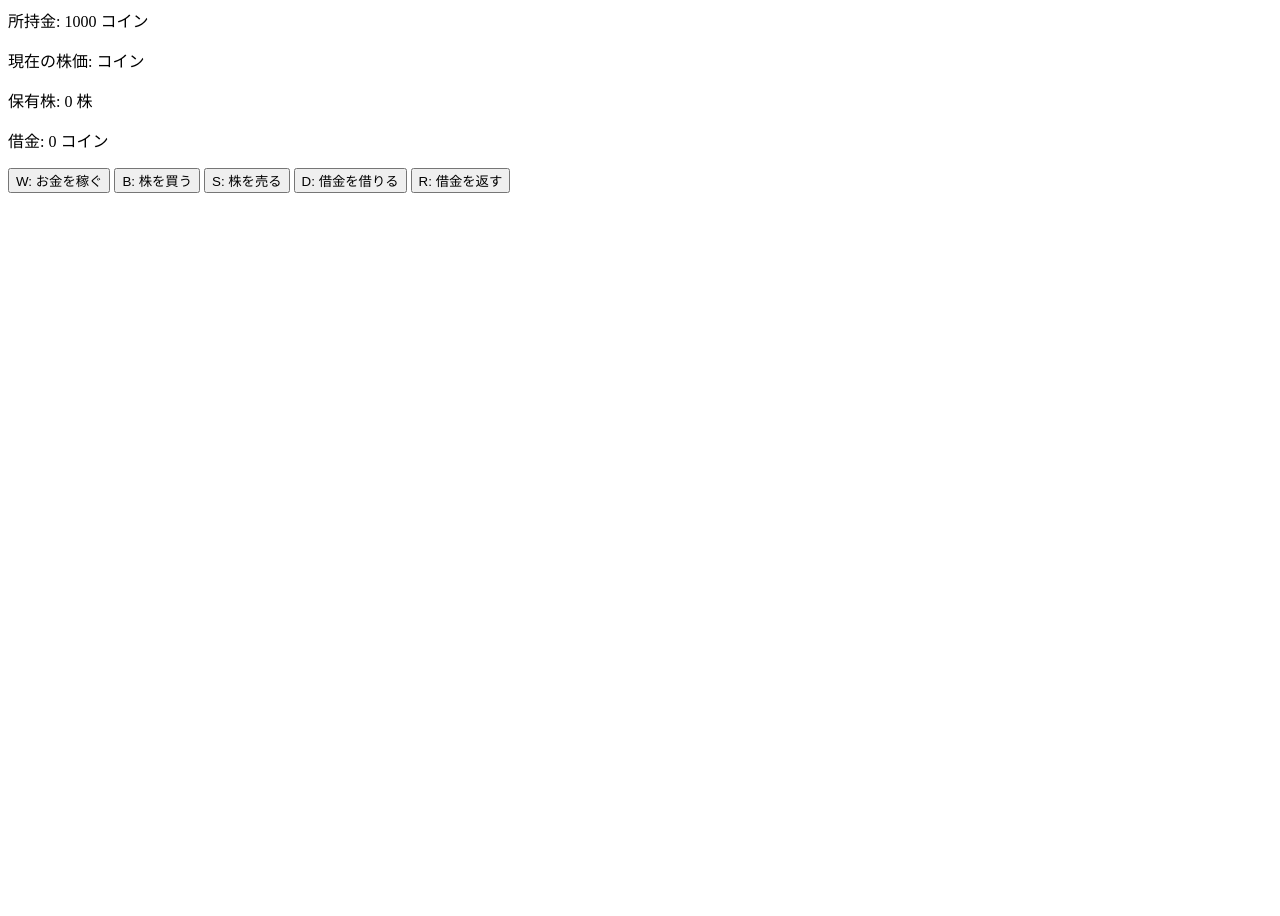
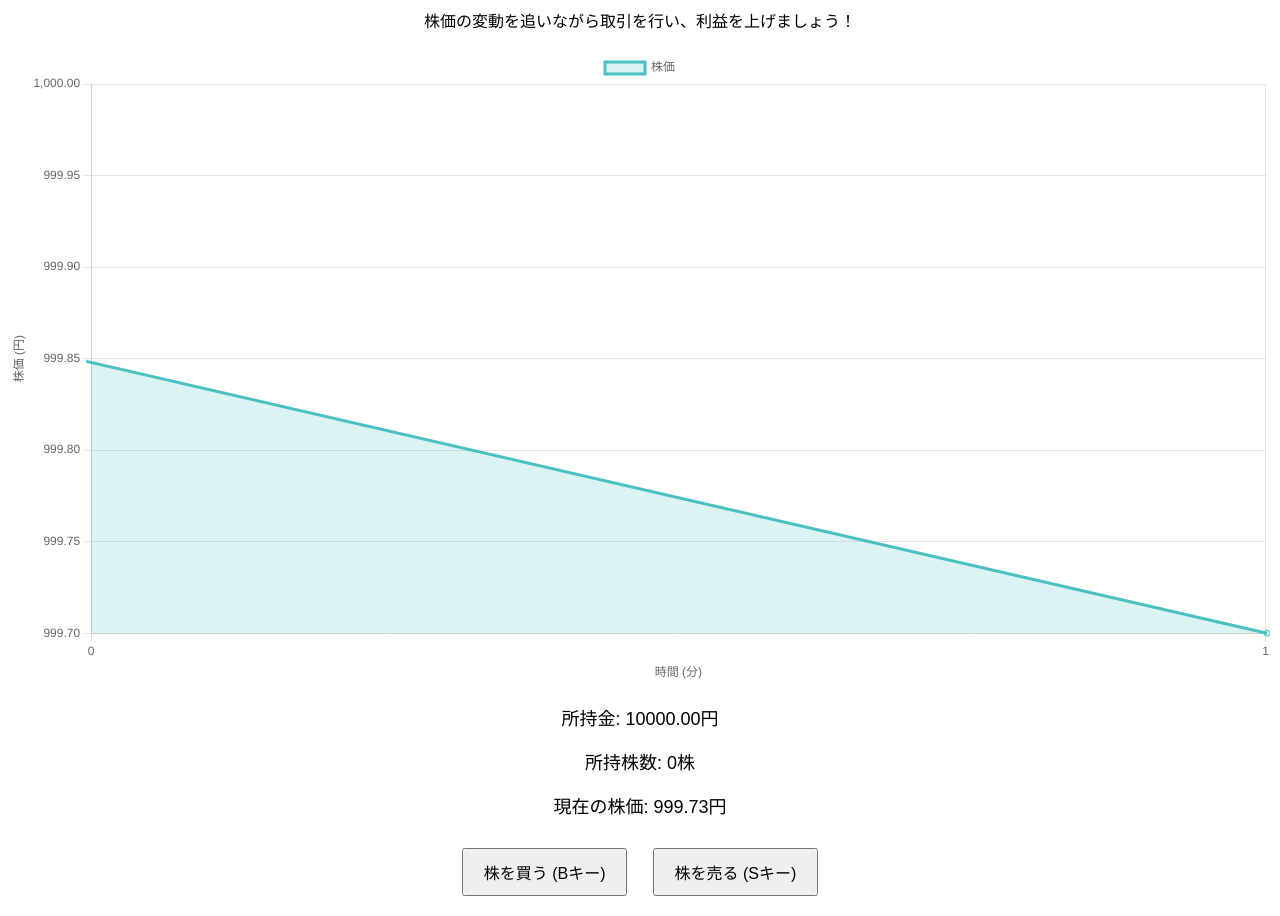
Before and after one commit to Wataamee777/tradegame, a plain HTML site: page index.html in a window 1280 px wide. Shown: the part 81-997 px from the top of the page. Before the commit the page ends 800 px from the top, so only its background shows below. Drawn offline with nearby package versions, Linux system fonts and the light colour scheme.

Commit message:
Update index.html

```diff
--- a/index.html
+++ b/index.html
@@ -1,23 +1,205 @@
 <!DOCTYPE html>
 <html lang="ja">
 <head>
-    <meta charset="UTF-8">
-    <meta name="viewport" content="width=device-width, initial-scale=1.0">
-    <title>株取引ゲーム</title>
-    <link rel=”icon” href=“/image/favicon.ico”>
-    <link rel="stylesheet" href="styles.css">
+  <meta charset="UTF-8">
+  <meta name="viewport" content="width=device-width, initial-scale=1.0">
+  <title>株ゲーム</title>
+  <link rel="icon" href="favicon.ico" type="image/x-icon"> <!-- アイコンの追加 -->
+  <script src="https://cdn.jsdelivr.net/npm/chart.js"></script>
+  <style>
+    body {
+      font-family: Arial, sans-serif;
+      text-align: center;
+      margin-top: 20px;
+    }
+    .info {
+      margin-top: 20px;
+      font-size: 18px;
+    }
+    canvas {
+      margin-top: 20px;
+    }
+    button {
+      padding: 10px 20px;
+      font-size: 16px;
+      margin: 10px;
+    }
+    #message {
+      color: red;
+      font-size: 16px;
+      margin-top: 10px;
+    }
+  </style>
 </head>
 <body>
-    <h1>株取引ゲーム</h1>
-    <p>所持金: <span id="balance">1000</span> コイン</p>
-    <p>現在の株価: <span id="stockPrice"></span> コイン</p>
-    <p>保有株: <span id="stocks">0</span> 株</p>
-    <p>借金: <span id="loan">0</span> コイン</p>
-    <button onclick="earnMoney()">W: お金を稼ぐ</button>
-    <button onclick="buyStock()">B: 株を買う</button>
-    <button onclick="sellStock()">S: 株を売る</button>
-    <button onclick="takeLoan()">D: 借金を借りる</button>
-    <button onclick="repayLoan()">R: 借金を返す</button>
-    <script src="script.js"></script>
+  <h1>株ゲーム</h1>
+  <p>株価の変動を追いながら取引を行い、利益を上げましょう！</p>
+
+  <!-- 株価のグラフ -->
+  <canvas id="stockChart" width="400" height="200"></canvas>
+
+  <!-- ゲーム情報 -->
+  <div class="info">
+    <p>所持金: <span id="money">10000</span>円</p>
+    <p>所持株数: <span id="stocksOwned">0</span>株</p>
+    <p>現在の株価: <span id="currentStockPrice">1000</span>円</p>
+  </div>
+
+  <div class="info">
+    <button id="buyButton">株を買う (Bキー)</button>
+    <button id="sellButton">株を売る (Sキー)</button>
+  </div>
+
+  <div id="message"></div>
+
+  <script>
+    // 初期設定
+    let stockPrice = 1000;   // 初期株価
+    let money = 10000;       // プレイヤーの所持金
+    let stocksOwned = 0;     // 所持株数
+    let stockData = [stockPrice];  // 株価データ
+    let timeLabels = ['0'];  // 時間ラベル（0分）
+
+    // クッキーからデータをロード
+    function loadDataFromCookies() {
+      const cookieMoney = getCookie('money');
+      const cookieStocksOwned = getCookie('stocksOwned');
+      const cookieStockPrice = getCookie('stockPrice');
+
+      if (cookieMoney) money = parseFloat(cookieMoney);
+      if (cookieStocksOwned) stocksOwned = parseInt(cookieStocksOwned);
+      if (cookieStockPrice) stockPrice = parseFloat(cookieStockPrice);
+    }
+
+    // クッキーにデータを保存
+    function saveDataToCookies() {
+      setCookie('money', money, 7);
+      setCookie('stocksOwned', stocksOwned, 7);
+      setCookie('stockPrice', stockPrice, 7);
+    }
+
+    // クッキーに値を設定する関数
+    function setCookie(name, value, days) {
+      const expires = new Date();
+      expires.setTime(expires.getTime() + (days * 24 * 60 * 60 * 1000));
+      document.cookie = name + "=" + value + ";expires=" + expires.toUTCString() + ";path=/";
+    }
+
+    // クッキーから値を取得する関数
+    function getCookie(name) {
+      const nameEQ = name + "=";
+      const ca = document.cookie.split(';');
+      for (let i = 0; i < ca.length; i++) {
+        let c = ca[i];
+        while (c.charAt(0) == ' ') c = c.substring(1, c.length);
+        if (c.indexOf(nameEQ) == 0) return c.substring(nameEQ.length, c.length);
+      }
+      return null;
+    }
+
+    // グラフの設定
+    const ctx = document.getElementById('stockChart').getContext('2d');
+    const stockChart = new Chart(ctx, {
+      type: 'line',  // ラインチャート
+      data: {
+        labels: timeLabels,
+        datasets: [{
+          label: '株価',
+          data: stockData,
+          borderColor: 'rgba(75, 192, 192, 1)',
+          backgroundColor: 'rgba(75, 192, 192, 0.2)',
+          fill: true,
+        }]
+      },
+      options: {
+        responsive: true,
+        scales: {
+          x: {
+            title: {
+              display: true,
+              text: '時間 (分)',
+            }
+          },
+          y: {
+            title: {
+              display: true,
+              text: '株価 (円)',
+            },
+            beginAtZero: false
+          }
+        }
+      }
+    });
+
+    // 株価を更新する関数
+    function updateStockPrice() {
+      const change = (Math.random() - 0.5) * 20; // -10円 ～ +10円 の変動
+      stockPrice += change;
+
+      // 株価のデータを追加
+      stockData.push(stockPrice);
+      timeLabels.push(timeLabels.length.toString());  // 時間を追加
+
+      // 株価とグラフを更新
+      document.getElementById('currentStockPrice').textContent = stockPrice.toFixed(2);
+      stockChart.update();
+      saveDataToCookies();  // クッキーに状態を保存
+    }
+
+    // 5秒ごとに株価を更新
+    setInterval(updateStockPrice, 5000);  // 5000ミリ秒（5秒）ごとに更新
+
+    // 株の購入
+    function buyStock() {
+      if (money >= stockPrice) {
+        let fee = stockPrice * 0.10;  // 取引手数料
+        let totalCost = stockPrice + fee;  // 株価＋手数料
+        if (money >= totalCost) {
+          money -= totalCost;  // 所持金から支払う
+          stocksOwned += 1;  // 株を1株購入
+          updateUI();  // UIを更新
+          console.log(`株を購入しました！所持株数: ${stocksOwned}, 残高: ${money}`);
+        } else {
+          alert("所持金が足りません！");
+        }
+      } else {
+        alert("株価が高すぎます！");
+      }
+    }
+
+    // 株の売却
+    function sellStock() {
+      if (stocksOwned > 0) {
+        let fee = stockPrice * 0.10;  // 取引手数料
+        let totalEarnings = stockPrice - fee;  // 売却額－手数料
+        money += totalEarnings;  // 売却で得たお金を所持金に加算
+        stocksOwned -= 1;  // 所持株数を1減らす
+        updateUI();  // UIを更新
+        console.log(`株を売却しました！所持株数: ${stocksOwned}, 残高: ${money}`);
+      } else {
+        alert("売る株がありません！");
+      }
+    }
+
+    // UIの更新
+    function updateUI() {
+      document.getElementById('money').textContent = money.toFixed(2);
+      document.getElementById('stocksOwned').textContent = stocksOwned;
+      saveDataToCookies();  // 状態をクッキーに保存
+    }
+
+    // キー操作で株を買う/売る
+    document.addEventListener('keydown', (event) => {
+      if (event.key === 'b' || event.key === 'B') {
+        buyStock();
+      } else if (event.key === 's' || event.key === 'S') {
+        sellStock();
+      }
+    });
+
+    // ページ読み込み時にデータをロード
+    loadDataFromCookies();
+    updateUI();  // UIの初期状態を更新
+  </script>
 </body>
 </html>
```
